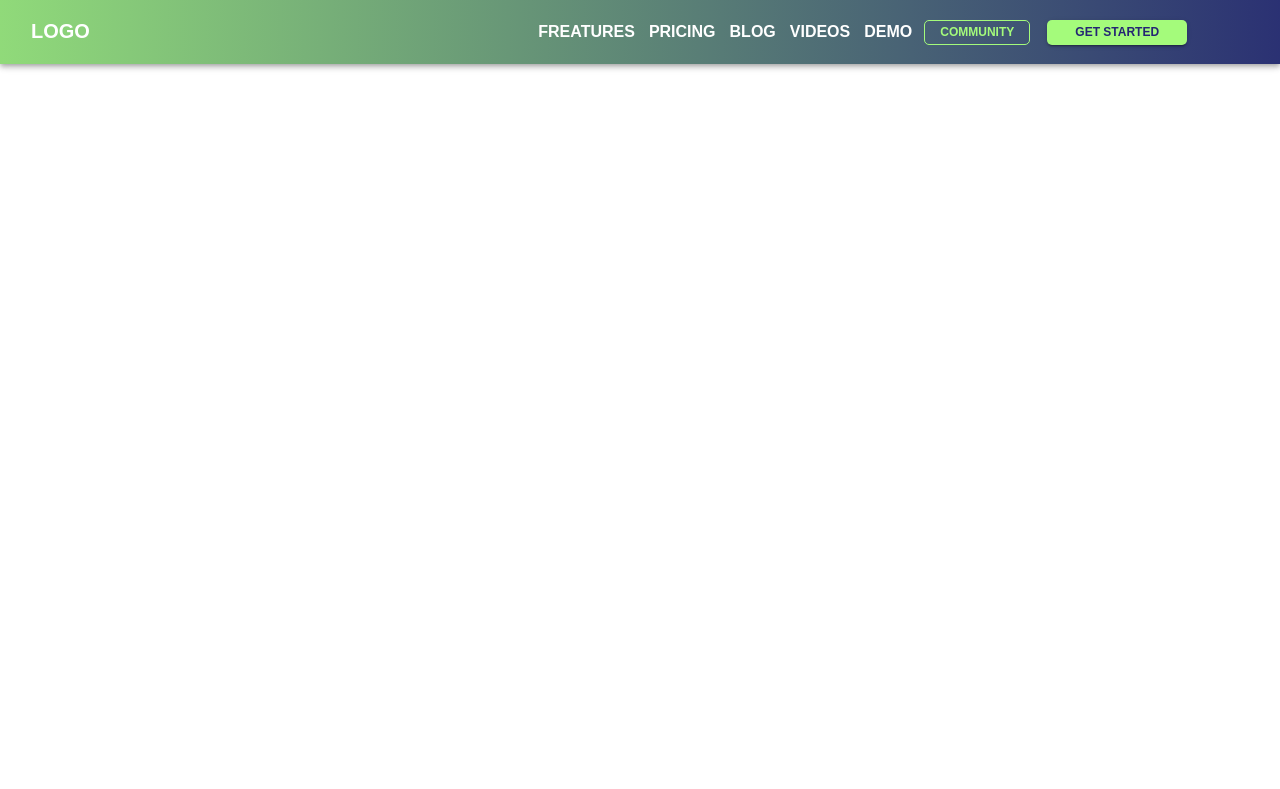
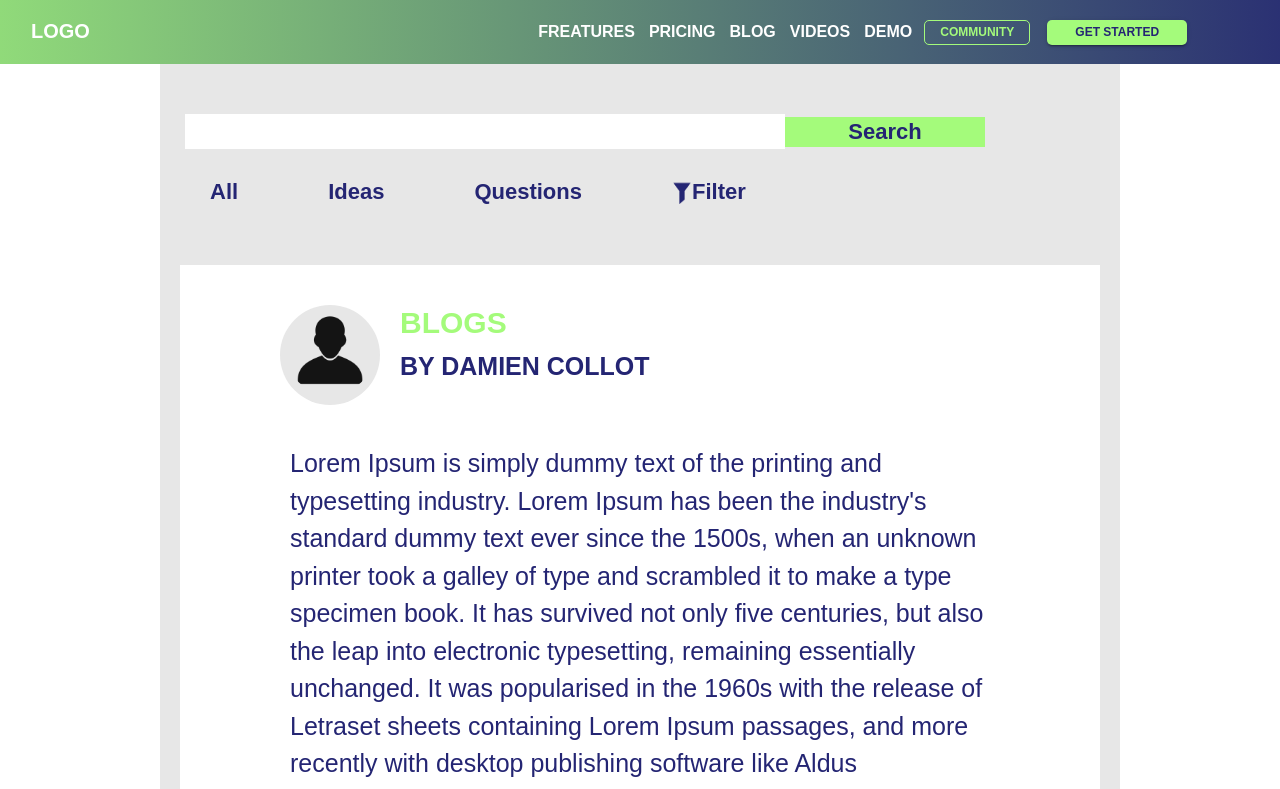
Before and after one commit to rjgohar/m4ui, a React (Create React App) app: page /blogs in a window 1280 px wide. Shown: the top 789 px of the page. Built offline with nearby package versions, Linux system fonts and the light colour scheme.

Commit message:
add blog

```diff
--- /dev/null
+++ b/src/components/blogscontent/index.js
@@ -0,0 +1,141 @@
+import { Box, makeStyles, Typography } from "@material-ui/core";
+import React from "react";
+import ava from "../../assests/ava.png";
+
+export default function BlogsContent() {
+  const classes = useStyles();
+  return (
+    <div className={classes.main}>
+      <Box className={classes.avatorContainer}>
+        <Box>
+          <div className={classes.imageSection}>
+            <img className="image" src={ava} alt="img" />
+          </div>
+        </Box>
+
+        <Box>
+          <Typography variant="h1" className={classes.textUpper}></Typography>
+          <div className={classes.innertext}>
+            {" "}
+            <Typography variant="h2" className="typo">
+              Blogs{" "}
+            </Typography>
+            <Typography variant="h2">by DAMIEN COLLOT </Typography>
+          </div>
+        </Box>
+      </Box>
+      <Box className={classes.boxtext}>
+        <Typography className="typoo" variant="body1">
+          Lorem Ipsum is simply dummy text of the printing and typesetting
+          industry. Lorem Ipsum has been the industry's standard dummy text ever
+          since the 1500s, when an unknown printer took a galley of type and
+          scrambled it to make a type specimen book. It has survived not only
+          five centuries, but also the leap into electronic typesetting,
+          remaining essentially unchanged. It was popularised in the 1960s with
+          the release of Letraset sheets containing Lorem Ipsum passages, and
+          more recently with desktop publishing software like Aldus PageMaker
+          including versions of Lorem Ipsum.
+        </Typography>
+      </Box>
+      <Box className={classes.boxtext}>
+        <Typography className="typoo" variant="body1">
+          Why do we use it? It is a long established fact that a reader will be
+          distracted by the readable content of a page when looking at its
+          layout. The point of using Lorem Ipsum is that it has a more-or-less
+          normal distribution of letters, as opposed to using 'Content here,
+          content here', making it look like readable English. Many desktop
+          publishing packages and web page
+        </Typography>
+      </Box>
+    </div>
+  );
+}
+
+const useStyles = makeStyles((theme) => ({
+  main: {
+    display: "flex",
+    margin: "0px 20px",
+    backgroundColor: theme.palette.primary.main,
+    flexDirection: "column",
+    [theme.breakpoints.down("sm")]: {
+      justifyItems: "center",
+
+      margin: "0px 0px",
+    },
+  },
+  imageSection: {
+    width: 100,
+    height: 100,
+    borderRadius: 50,
+    backgroundColor: theme.palette.background.community,
+
+    "& .image": {
+      width: 90,
+      display: "flex",
+      justifyContent: "center",
+      alignItems: "center",
+      height: 90,
+      margin: "auto",
+      borderRadius: 50,
+    },
+  },
+
+  avatorContainer: {
+    paddingTop: 40,
+    paddingLeft: 100,
+    display: "flex",
+    gap: 20,
+    [theme.breakpoints.down("sm")]: {
+      justifyContent: "center",
+      alignItems: "center",
+      flexDirection: "column",
+      paddingLeft: 0,
+    },
+  },
+
+  textUpper: {
+    color: theme.palette.secondary.main,
+    fontSize: 40,
+    fontWeight: 700,
+    [theme.breakpoints.down("sm")]: {
+      fontSize: 20,
+      textAlign: "center",
+    },
+  },
+  innertext: {
+    fontSize: 18,
+    fontWeight: 700,
+    display: "flex",
+    flexDirection: " column",
+    gap: 10,
+    textTransform: "uppercase",
+    color: theme.palette.text.primary,
+
+    [theme.breakpoints.down("sm")]: {
+      flexDirection: " column",
+      textAlign: "center",
+      gap: 10,
+      paddingTop: 40,
+    },
+
+    " & .typo": {
+      fontSize: 30,
+      fontWeight: 800,
+      color: theme.palette.secondary.main,
+      [theme.breakpoints.down("sm")]: {
+        fontSize: 25,
+      },
+    },
+  },
+
+  boxtext: {
+    padding: " 20px 90px",
+    color: theme.palette.text.primary,
+
+    "& .typoo": {
+      padding: " 20px",
+      fontSize: 25,
+      fontWeight: 400,
+    },
+  },
+}));
--- a/src/components/header/index.js
+++ b/src/components/header/index.js
@@ -31,9 +31,11 @@ export default function ButtonAppBar() {
               <Typography variant="h4" className={classes.title}>
                 pricing
               </Typography>
+              <Link to="/blogs">
                 <Typography variant="h4" className={classes.title}>
                   blog
                 </Typography>
+              </Link>
               <Typography variant="h4" className={classes.title}>
                 videos
               </Typography>
@@ -128,6 +130,7 @@ export default function ButtonAppBar() {
               </ListItem>
             </List>
             <div className={classes.drawerButtons}>
+              <Link to="/community">
                 <Button
                   className={classes.buttonOutlinedDrawer}
                   variant="outlined"
@@ -135,6 +138,7 @@ export default function ButtonAppBar() {
                   {" "}
                   community
                 </Button>
+              </Link>
               <Button
                 className={classes.buttonOutlinedDrawer}
                 variant="contained"
@@ -171,6 +175,11 @@ const useStyles = makeStyles((theme) => ({
     display: "flex",
     justifyContent: "center",
     alignItems: "center",
+
+    " & a": {
+      color: theme.palette.primary.main,
+      textDecoration: "none",
+    },
     [theme.breakpoints.down("sm")]: {
       display: "none",
     },
@@ -197,6 +206,9 @@ const useStyles = makeStyles((theme) => ({
   title: {
     padding: "7px",
     textTransform: "uppercase",
+    "&:hover": {
+      cursor: "pointer",
+    },
   },
   menuButton: {
     width: 30,
@@ -223,6 +235,10 @@ const useStyles = makeStyles((theme) => ({
   },
   HeaderItems: {
     padding: "10px 0px",
+    color: theme.palette.primary.main,
+    "& :hover": {
+      cursor: "pointer",
+    },
   },
   drawerButtons: {
     display: "flex",
--- /dev/null
+++ b/src/pages/blogs/index.js
@@ -0,0 +1,159 @@
+import React from "react";
+import { Box, makeStyles, Typography } from "@material-ui/core";
+import filtericon from "../../assests/filtericon.png";
+import BlogsContent from "../../components/blogscontent";
+
+export default function Blogs() {
+  const classes = useStyles();
+  return (
+    <div className={classes.container}>
+      <div className={classes.inner}>
+        <Box className={classes.innerHead}>
+          <Box className={classes.mainContainer}>
+            <Box className={classes.topSection}>
+              <input type="text" className="input" />
+              <button className="button"> Search</button>
+            </Box>
+
+            <Box className={classes.sectionHead}>
+              <Typography variant="h2" className="typo">
+                {" "}
+                all
+              </Typography>
+
+              <Typography variant="h2" className="typo">
+                {" "}
+                ideas
+              </Typography>
+              <Typography variant="h2" className="typo">
+                {" "}
+                questions
+              </Typography>
+              <Box className={classes.endTypo}>
+                <img className="image" src={filtericon} alt="img" />
+                <Typography variant="h2" className="typo">
+                  {" "}
+                  filter
+                </Typography>
+              </Box>
+            </Box>
+          </Box>
+        </Box>
+
+        <Box className={classes.blogsContent}>
+          {" "}
+          <BlogsContent />
+        </Box>
+      </div>
+    </div>
+  );
+}
+
+const useStyles = makeStyles((theme) => ({
+  container: {
+    background: theme.palette.primary.main,
+  },
+
+  inner: {
+    width: "75%",
+    margin: " auto",
+    padding: "30px 0px",
+    background: theme.palette.background.community,
+    [theme.breakpoints.down("md")]: {
+      width: "90%",
+    },
+  },
+
+  mainContainer: {
+    paddingTop: 20,
+    paddingBottom: 60,
+  },
+  topSection: {
+    paddingLeft: 25,
+    display: "flex",
+
+    alignItems: "center",
+    [theme.breakpoints.down("sm")]: {
+      justifyContent: "center",
+      paddingLeft: 0,
+    },
+
+    "& .input": {
+      width: 600,
+      padding: "10px 0px",
+      border: "none",
+
+      [theme.breakpoints.down("sm")]: {
+        width: 400,
+      },
+
+      [theme.breakpoints.down("xs")]: {
+        width: 200,
+      },
+      "&:focus": {
+        outline: "none",
+      },
+    },
+
+    "& .button": {
+      background: theme.palette.secondary.main,
+      color: theme.palette.text.primary,
+      padding: "2px  0px",
+      fontSize: 22,
+      fontWeight: 800,
+      width: 200,
+
+      border: "none",
+
+      [theme.breakpoints.down("xs")]: {
+        width: 120,
+      },
+    },
+  },
+
+  sectionHead: {
+    paddingTop: 30,
+    display: "flex",
+    color: theme.palette.text.primary,
+    paddingLeft: 50,
+    gap: 90,
+    [theme.breakpoints.down("sm")]: {
+      display: "grid",
+      justifyContent: "center",
+
+      textAlign: "center",
+      gap: 15,
+      gridTemplateColumns: "1fr 1fr",
+    },
+
+    "& .typo": {
+      fontSize: 22,
+      fontweight: 700,
+      textTransform: "capitalize",
+      "&:hover": {
+        cursor: "pointer",
+      },
+    },
+  },
+
+  endTypo: {
+    display: "flex",
+
+    [theme.breakpoints.down("sm")]: {
+      textAlign: "center",
+      justifyContent: "center",
+    },
+
+    "& .image": {
+      width: 20,
+      height: 25,
+    },
+  },
+
+  blogsContent: {
+    [theme.breakpoints.down("sm")]: {
+      width: "80%",
+      margin: "auto",
+    },
+  },
+}));
--- a/src/routers/index.js
+++ b/src/routers/index.js
@@ -1,5 +1,6 @@
 import { BrowserRouter as Router, Route, Routes } from "react-router-dom";
 import Header from "../components/header";
+import Blogs from "../pages/blogs";
 import Community from "../pages/community";
 
 import Home from "../pages/home";
@@ -13,6 +14,7 @@ const Routers = () => {
           {<Route path="/" element={<Home />} />}
 
           {<Route path="/community" element={<Community />} />}
+          {<Route path="/blogs" element={<Blogs />} />}
         </Routes>
       </Router>
     </>
```
Lines whose indentation alone changed are shown as unchanged.
